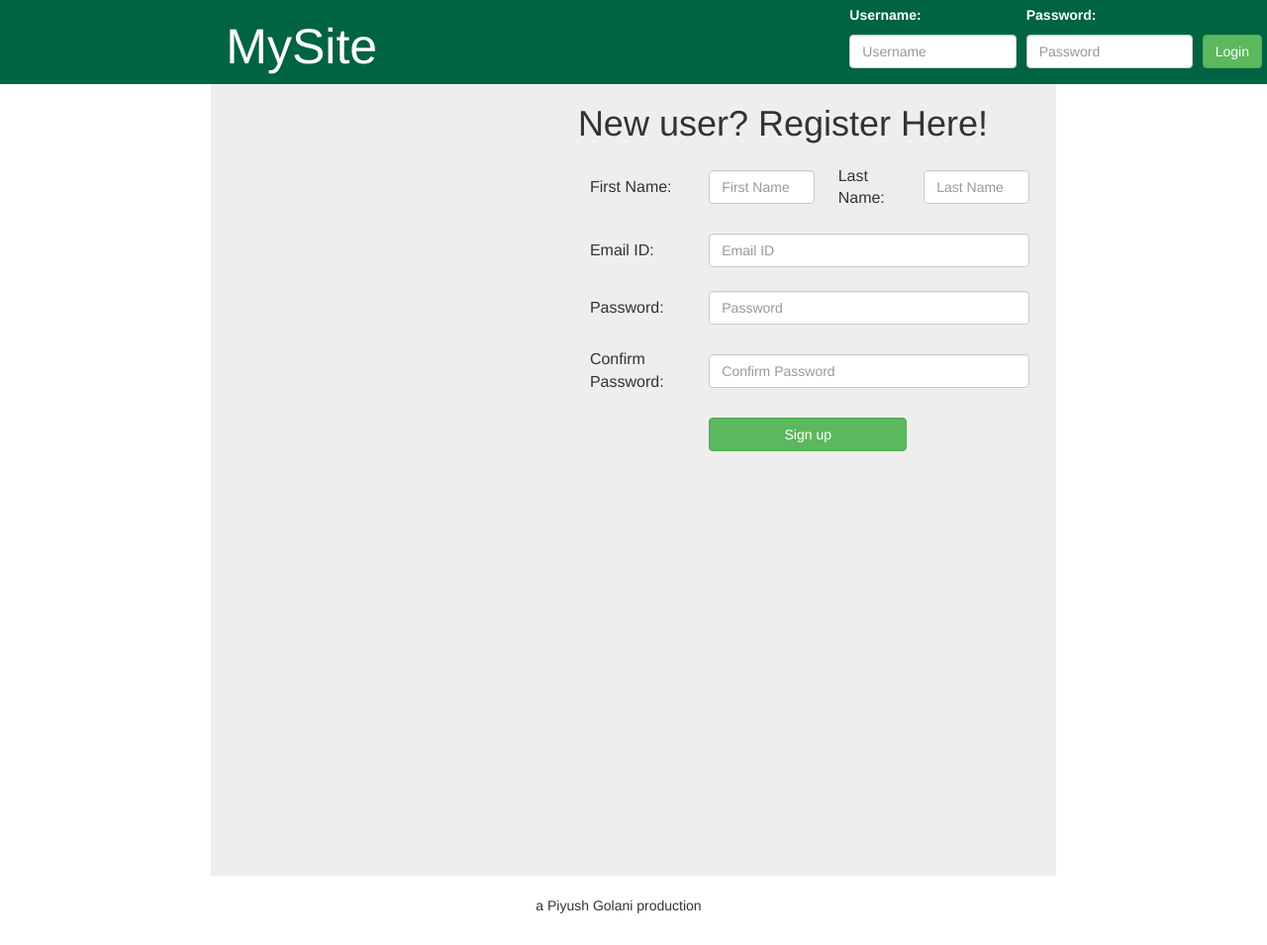
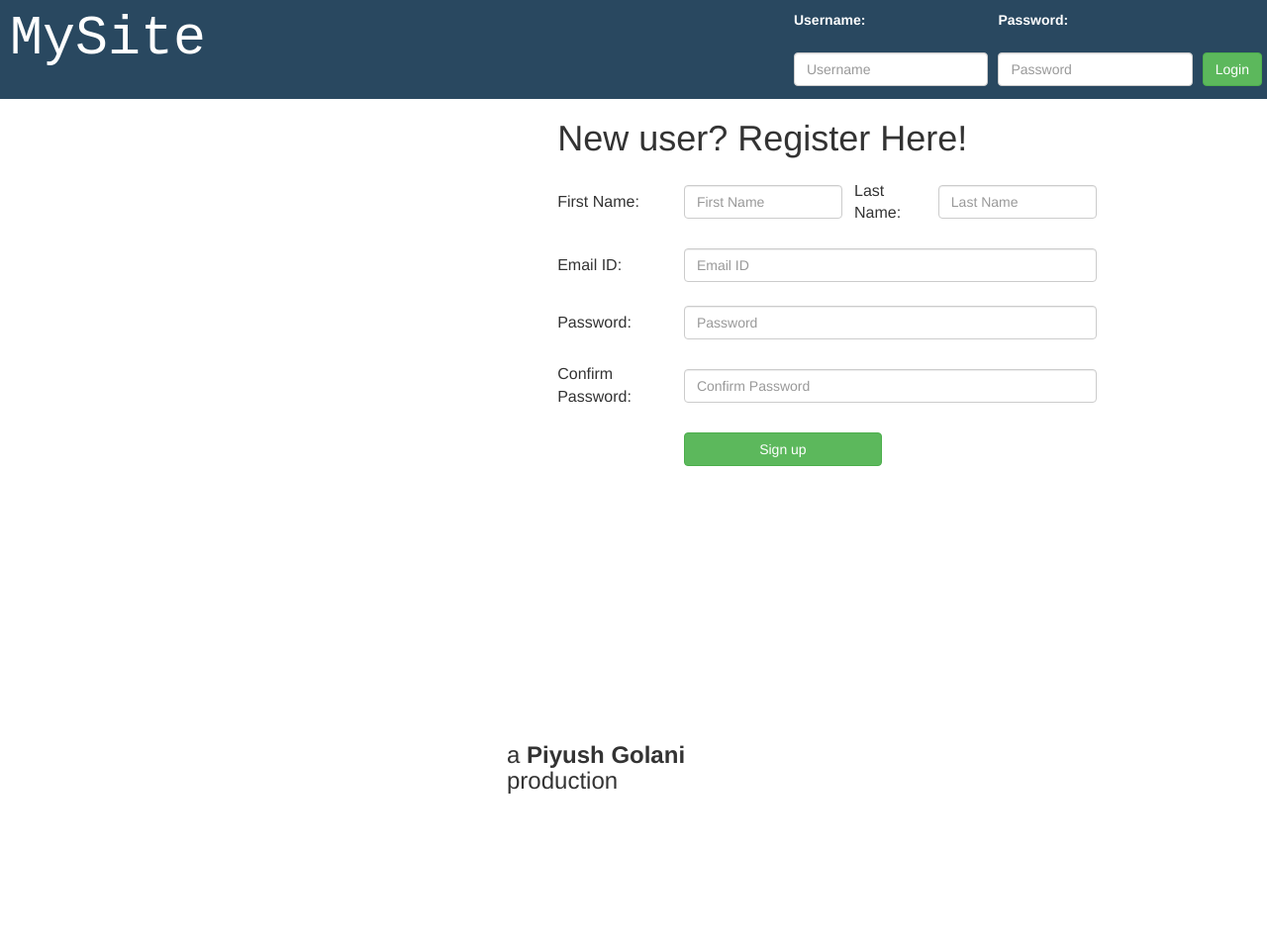
Before and after one commit to piyushgln66/workspace, a Django app: page /connections/ in a window 1280 px wide. Shown: the whole page at 99% size. After the commit the page ends 802 px from the top, so only its background shows below. Run offline with Django 3.2, Linux system fonts and the light colour scheme; some libraries are stand-ins or nearby versions.

Commit message:
new homepage

```diff
--- a/connections_project/static/css/header.css
+++ b/connections_project/static/css/header.css
@@ -1,39 +1,57 @@
-body {
-	margin: 0px;
-	padding: 0px;
+.header {
+	width: 100%;
+	background-color: #294860;
+	height: 100px;
 	color: white;
-	font-family: 'Trebuchet MS',verdana;
+	display: flex;
+
 }
 
-h1 {
-	margin: 0px;
-	padding: 0px;
+
+.title {
+	width: 65%;
 }
 
-.row-md-4 {
+.header h4 {
+	font-size: 55px;
+    font-family: "Courier New";
+    padding: 10px;
+    margin: 0px;
+}
+
+.main {
+	width: 75%;
+	margin: auto;
+	height: 650px;
+	display: flex;
+}
+
+.footer {
 	width: 100%;
-	height: 33.33%;
+	height: 65px;
+}
+
+.description {
+	width: 42%;
+	height: 100%;
+}
+
+.register {
+	width: 58%;
+	height: 100%;
+}
+
+.table-register td, .table-register th{
+	padding:12px !important;
+	font-size: 16px;
+	padding-left: 0px !important;
+}
+
+.footer h3 {
+	width: 20%;
+	margin: auto;
 }
 
 .login td, .login th{
 	padding:5px !important;
 }
-
-.register td, .register th{
-	padding:12px !important;
-	font-size: 16px;
-}
-
-.footerWrap {
-    width:100%;
-    padding: 20px;
-    bottom: 0px;
-}
-.footer {
-    margin:auto;
-}
-.footerContent {
-    float:left;
-    width:100%;
-}
-.footer p {float:left; width:100%; text-align:center;}
--- a/connections_project/templates/base.html
+++ b/connections_project/templates/base.html
@@ -2,6 +2,7 @@
 
 <html lang="en">
 <head>
+	<meta name="viewport" content="width=device-width, initial-scale=1.0">
 	<title>{% block title %}{% endblock %}</title>
 	{% block css %}{% endblock %}
 	{%block js %}{% endblock %}
--- a/connections_project/templates/connections/index.html
+++ b/connections_project/templates/connections/index.html
@@ -1,25 +1,22 @@
 <!DOCTYPE html>
 
 {% load staticfiles %}
+
 <html lang="en">
 <head>
+    <meta name="viewport" content="width=device-width, initial-scale=1.0">
     <title>{{title}}</title>
+    <link rel="stylesheet" type="text/css" href="{% static "css/bootstrap.min.css" %}">
     <link rel="stylesheet" type="text/css" href="{% static "css/header.css" %}">
-    <link rel="stylesheet" type="text/css" href="{% static "css/bootstrap.min.css" %}">
 </head>
 
 <body>
-    <div class="container-fluid">
-      <div class="row" style="background-color:#006341; height: 25% ; color: white;">
-          <div class="col-md-2">
-          </div>
-          <div class="col-md-6" >
-              <h1 style="color:white; font-size: 50px;">{{webAppTitle}}</h1>
-          </div>
-          <div class="col-md-4" >
-              <div class="row">
+    <div class="header">
+        <div class="title">
+          <h4>MySite</h4>
+        </div>
 
-                <table class="login">
+        <table class="login">
                     <tr>
                         <th>Username:</th>
                         <th>Password:</th>
@@ -31,25 +28,15 @@
                         <td><button type="button" class="btn btn-success" style="margin-top: auto">Login</button></td>
                     </tr>
                 </table>
-            </div>
-        </div>
-
     </div>
-
-
-    <div class="row" >
-        <div class="col-md-2">
+    <div class="main">
+        <div class="description">
 
         </div>
-        <div class="col-md-8">
-            <div class="row"  style="background-color: #EEEEEE; height: 800px;">
-                <div class="col-md-5">
+        <div class="register">
+            <h1>New user? Register Here!</h1>
 
-                </div>
-                <div class="col-md-7">
-                    <h1>New user? Register Here!</h1>
-
-                    <table class="register">
+                    <table class="table-register">
 
                         <tr>
                             <td>First Name:</td>
@@ -75,28 +62,11 @@
                         </tr>
                     </table>
 
-                </div>
-
-            </div>
-
-        </div>
-        <div class="col-md-2">
-
         </div>
     </div>
-
-    <div class="footerWrap row">
-        <div class="footer">
-          <div class="footerContent">
-            <p>a Piyush Golani production</p>
-          </div>
-        </div>
+    <div class="footer">
+        <h3>a <b>Piyush Golani</b> production</h3>
     </div>
-
-
-</div>
-
-
 
 </body>
 </html>
```
Also changed, not shown: 10 other files.
